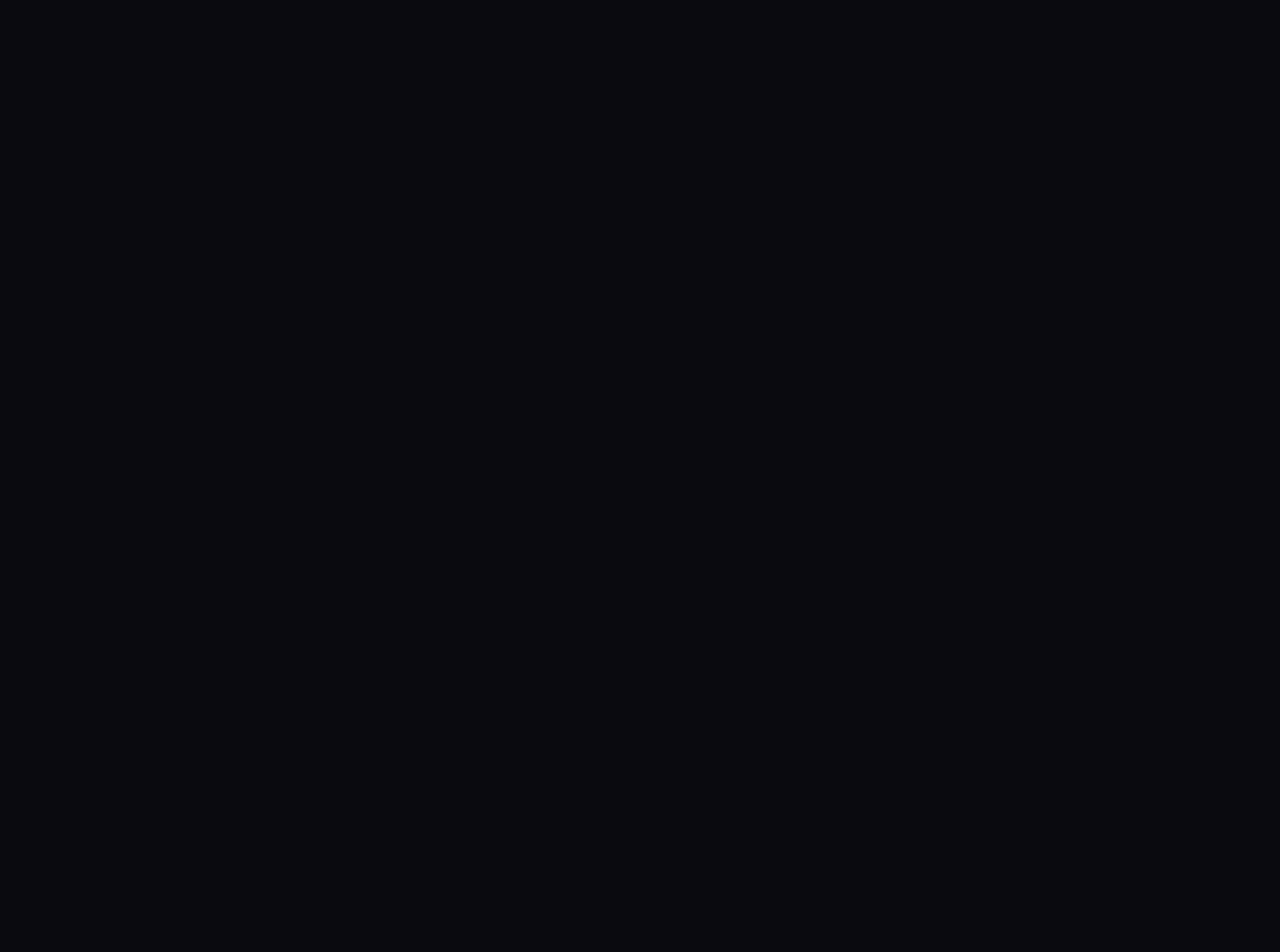
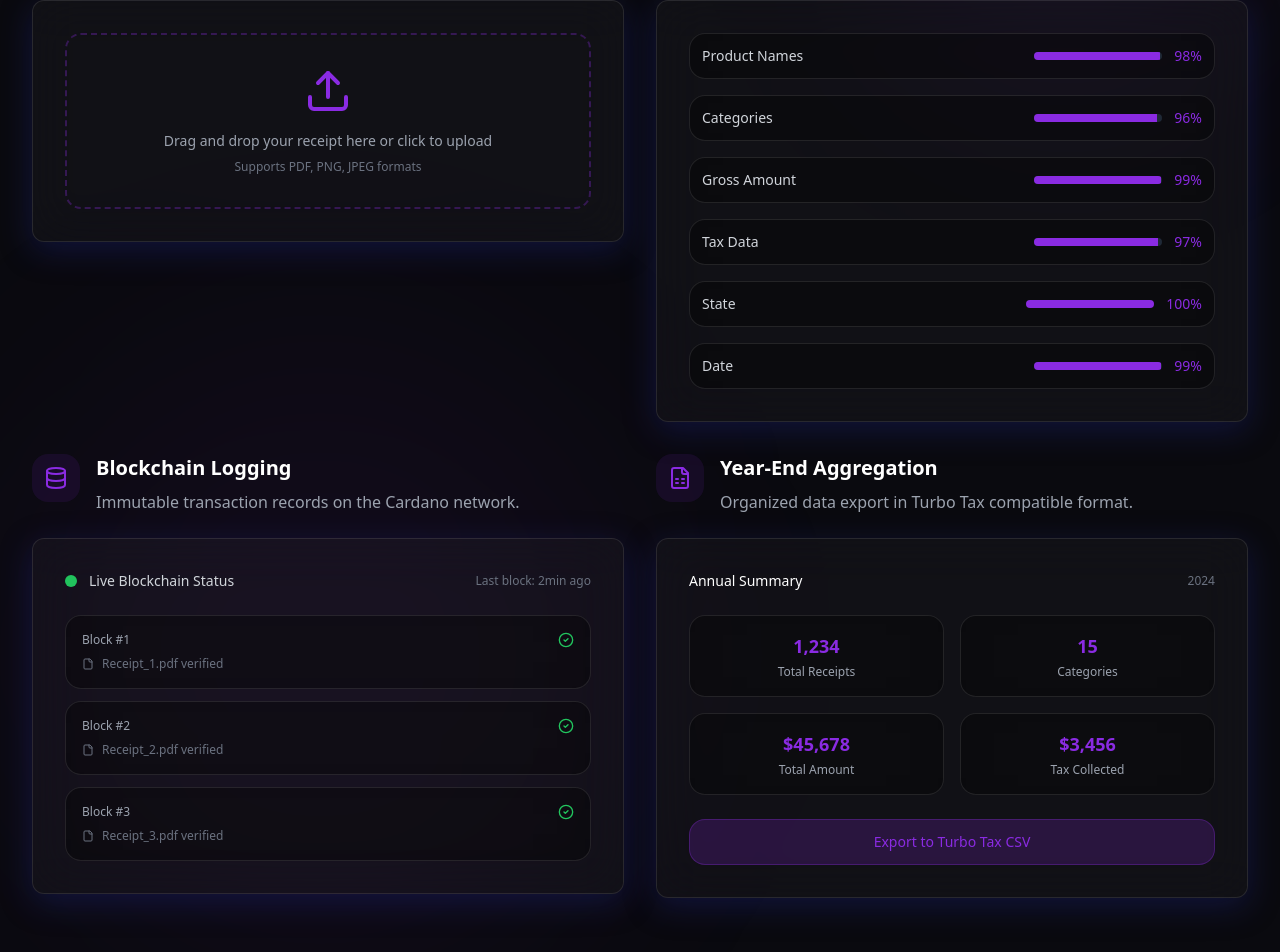
Before and after one commit to miniquinox/billsync, a React (Vite) app: page / in a window 1280 px wide. Shown: the part 2332-3284 px from the top of the page. Before the commit the page ends 2020 px from the top, so only its background shows below. Built offline with nearby package versions, Linux system fonts and the light colour scheme.

Commit message:
Implement "Our Approach" section
This commit implements the "Our Approach" section,  featuring custom widgets for Receipt Upload, Data Extraction, Blockchain Logging, and Year-End Aggregation.

```diff
--- /dev/null
+++ b/src/components/Approach.tsx
@@ -0,0 +1,255 @@
+
+import { motion, useAnimation } from "framer-motion";
+import { Upload, FileStack, Database, FileSpreadsheet, CheckCircle2, File } from "lucide-react";
+import { useState } from "react";
+
+const Approach = () => {
+  const [activeStep, setActiveStep] = useState(0);
+  const controls = useAnimation();
+
+  // Mock file upload progress
+  const [uploadProgress, setUploadProgress] = useState(0);
+  const [isUploading, setIsUploading] = useState(false);
+
+  const simulateUpload = () => {
+    setIsUploading(true);
+    setUploadProgress(0);
+    const interval = setInterval(() => {
+      setUploadProgress((prev) => {
+        if (prev >= 100) {
+          clearInterval(interval);
+          setIsUploading(false);
+          return 100;
+        }
+        return prev + 10;
+      });
+    }, 300);
+  };
+
+  const workflow = [
+    {
+      title: "Receipt Upload",
+      icon: Upload,
+      description: "Drop any receipt into BillSync—printed copy, digital image, or PDF.",
+      widget: (
+        <div className="glass-card p-8 rounded-xl relative overflow-hidden group">
+          <motion.div
+            initial={{ opacity: 0 }}
+            animate={{ opacity: 1 }}
+            className="border-2 border-dashed border-billsync-accent/30 rounded-lg p-8 text-center relative z-10"
+            onHoverStart={() => controls.start({ scale: 1.02 })}
+            onHoverEnd={() => controls.start({ scale: 1 })}
+            onClick={simulateUpload}
+          >
+            {isUploading ? (
+              <div className="space-y-4">
+                <div className="w-full bg-billsync-accent/20 rounded-full h-2">
+                  <motion.div
+                    className="bg-billsync-accent h-2 rounded-full"
+                    style={{ width: `${uploadProgress}%` }}
+                  />
+                </div>
+                <p className="text-sm text-gray-400">Uploading... {uploadProgress}%</p>
+              </div>
+            ) : (
+              <>
+                <Upload className="w-12 h-12 text-billsync-accent mx-auto mb-4" />
+                <p className="text-sm text-gray-400 mb-2">
+                  Drag and drop your receipt here or click to upload
+                </p>
+                <p className="text-xs text-gray-500">Supports PDF, PNG, JPEG formats</p>
+              </>
+            )}
+          </motion.div>
+        </div>
+      ),
+    },
+    {
+      title: "Data Extraction",
+      icon: FileStack,
+      description: "Our AI engine scans and extracts all vital information automatically.",
+      widget: (
+        <div className="glass-card p-8 rounded-xl">
+          <motion.div className="space-y-4">
+            {[
+              { label: "Product Names", confidence: 98 },
+              { label: "Categories", confidence: 96 },
+              { label: "Gross Amount", confidence: 99 },
+              { label: "Tax Data", confidence: 97 },
+              { label: "State", confidence: 100 },
+              { label: "Date", confidence: 99 },
+            ].map((item, index) => (
+              <motion.div
+                key={index}
+                initial={{ x: -20, opacity: 0 }}
+                animate={{ x: 0, opacity: 1 }}
+                transition={{ delay: index * 0.1 }}
+                className="flex items-center justify-between p-3 neo-blur rounded-lg"
+              >
+                <span className="text-sm text-gray-300">{item.label}</span>
+                <div className="flex items-center gap-3">
+                  <div className="w-32 h-2 bg-gray-800 rounded-full overflow-hidden">
+                    <motion.div
+                      initial={{ width: 0 }}
+                      animate={{ width: `${item.confidence}%` }}
+                      transition={{ duration: 1, delay: index * 0.1 }}
+                      className="h-full bg-billsync-accent"
+                    />
+                  </div>
+                  <span className="text-sm font-medium text-billsync-accent">
+                    {item.confidence}%
+                  </span>
+                </div>
+              </motion.div>
+            ))}
+          </motion.div>
+        </div>
+      ),
+    },
+    {
+      title: "Blockchain Logging",
+      icon: Database,
+      description: "Immutable transaction records on the Cardano network.",
+      widget: (
+        <div className="glass-card p-8 rounded-xl">
+          <div className="space-y-6">
+            <div className="flex items-center justify-between">
+              <div className="flex items-center gap-3">
+                <div className="h-3 w-3 bg-green-500 rounded-full animate-pulse" />
+                <span className="text-sm text-gray-300">Live Blockchain Status</span>
+              </div>
+              <span className="text-xs text-gray-500">Last block: 2min ago</span>
+            </div>
+            <div className="space-y-3">
+              {[1, 2, 3].map((block) => (
+                <motion.div
+                  key={block}
+                  initial={{ opacity: 0, y: 20 }}
+                  animate={{ opacity: 1, y: 0 }}
+                  transition={{ delay: block * 0.2 }}
+                  className="neo-blur p-4 rounded-lg"
+                >
+                  <div className="flex items-center justify-between mb-2">
+                    <span className="text-xs text-gray-400">Block #{block}</span>
+                    <CheckCircle2 className="h-4 w-4 text-green-500" />
+                  </div>
+                  <div className="flex items-center gap-2 text-xs text-gray-500">
+                    <File className="h-3 w-3" />
+                    <span>Receipt_{block}.pdf verified</span>
+                  </div>
+                </motion.div>
+              ))}
+            </div>
+          </div>
+        </div>
+      ),
+    },
+    {
+      title: "Year-End Aggregation",
+      icon: FileSpreadsheet,
+      description: "Organized data export in Turbo Tax compatible format.",
+      widget: (
+        <div className="glass-card p-8 rounded-xl">
+          <div className="space-y-6">
+            <div className="flex justify-between items-center mb-4">
+              <h4 className="text-sm font-medium">Annual Summary</h4>
+              <span className="text-xs text-gray-500">2024</span>
+            </div>
+            <motion.div
+              className="grid grid-cols-2 gap-4"
+              initial={{ opacity: 0 }}
+              animate={{ opacity: 1 }}
+              transition={{ duration: 0.5 }}
+            >
+              {[
+                { label: "Total Receipts", value: "1,234" },
+                { label: "Categories", value: "15" },
+                { label: "Total Amount", value: "$45,678" },
+                { label: "Tax Collected", value: "$3,456" },
+              ].map((stat, index) => (
+                <motion.div
+                  key={index}
+                  whileHover={{ scale: 1.05 }}
+                  className="neo-blur p-4 rounded-lg text-center"
+                >
+                  <div className="text-lg font-bold text-billsync-accent mb-1">
+                    {stat.value}
+                  </div>
+                  <div className="text-xs text-gray-400">{stat.label}</div>
+                </motion.div>
+              ))}
+            </motion.div>
+            <motion.button
+              whileHover={{ scale: 1.02 }}
+              className="w-full py-3 bg-billsync-accent/20 text-billsync-accent border border-billsync-accent/30 rounded-lg text-sm font-medium"
+            >
+              Export to Turbo Tax CSV
+            </motion.button>
+          </div>
+        </div>
+      ),
+    },
+  ];
+
+  return (
+    <section className="py-20 relative overflow-hidden">
+      {/* Background Elements */}
+      <div className="absolute inset-0 z-0">
+        <div className="absolute top-0 right-0 w-1/3 h-1/3 bg-billsync-accent/5 rounded-full filter blur-[100px]" />
+        <div className="absolute bottom-0 left-0 w-1/2 h-1/2 bg-purple-600/5 rounded-full filter blur-[120px]" />
+      </div>
+
+      <div className="max-w-7xl mx-auto px-4 sm:px-6 lg:px-8 relative z-10">
+        {/* Section Header */}
+        <motion.div
+          initial={{ opacity: 0, y: 20 }}
+          whileInView={{ opacity: 1, y: 0 }}
+          viewport={{ once: true }}
+          transition={{ duration: 0.5 }}
+          className="text-center mb-16"
+        >
+          <h2 className="text-3xl sm:text-4xl font-bold text-gradient mb-4">
+            Our Approach
+          </h2>
+          <p className="text-xl text-gray-400 max-w-3xl mx-auto">
+            BillSync's Game-Changing Workflow
+          </p>
+        </motion.div>
+
+        {/* Workflow Steps */}
+        <div className="grid grid-cols-1 lg:grid-cols-2 gap-8">
+          {workflow.map((step, index) => (
+            <motion.div
+              key={index}
+              initial={{ opacity: 0, y: 20 }}
+              whileInView={{ opacity: 1, y: 0 }}
+              viewport={{ once: true }}
+              transition={{ duration: 0.5, delay: index * 0.2 }}
+              className="relative"
+              onMouseEnter={() => setActiveStep(index)}
+            >
+              <div className="mb-6 flex items-start gap-4">
+                <div
+                  className={`p-3 rounded-lg ${
+                    activeStep === index
+                      ? "bg-billsync-accent text-white"
+                      : "bg-billsync-accent/10 text-billsync-accent"
+                  } transition-colors duration-200`}
+                >
+                  <step.icon className="h-6 w-6" />
+                </div>
+                <div>
+                  <h3 className="text-xl font-semibold mb-2">{step.title}</h3>
+                  <p className="text-gray-400">{step.description}</p>
+                </div>
+              </div>
+              {step.widget}
+            </motion.div>
+          ))}
+        </div>
+      </div>
+    </section>
+  );
+};
+
+export default Approach;
--- a/src/pages/Index.tsx
+++ b/src/pages/Index.tsx
@@ -1,12 +1,14 @@
 
 import Hero from "@/components/Hero";
 import Challenges from "@/components/Challenges";
+import Approach from "@/components/Approach";
 
 const Index = () => {
   return (
     <>
       <Hero />
       <Challenges />
+      <Approach />
     </>
   );
 };
```
